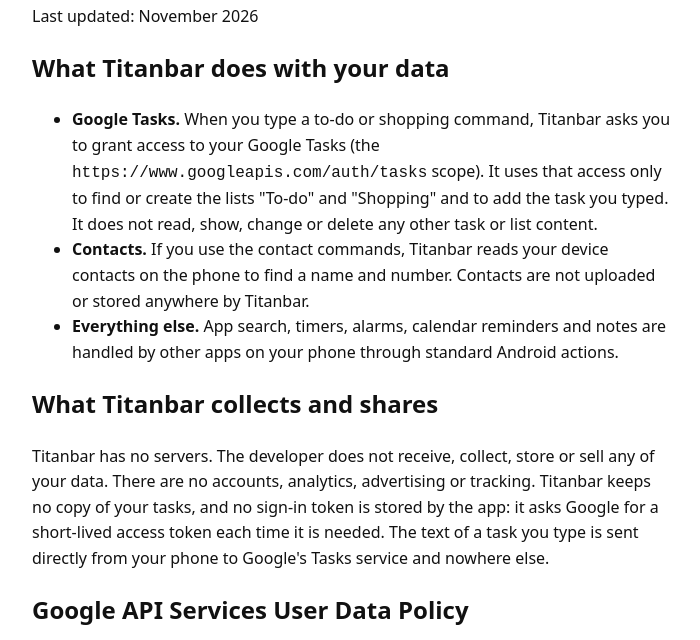
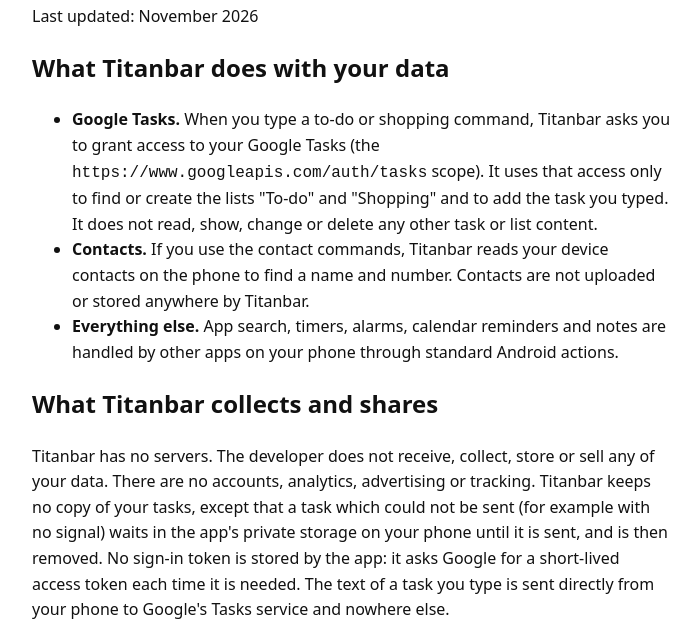
Before and after one commit to ali-w/titanbar-site, a plain HTML site: page privacy.html in a window 1280 px wide. Shown: the part 117-757 px from the top of the page, without its empty margins (288-988 px from the left). Drawn offline with Linux system fonts and the light colour scheme.

Commit message:
Privacy policy: mention the local queue for unsent tasks
Co-Authored-By: Claude Sonnet 5.5 <noreply@anthropic.com>

```diff
--- a/privacy.html
+++ b/privacy.html
@@ -27,7 +27,7 @@
 
 <h2>What Titanbar collects and shares</h2>
 <p>Titanbar has no servers. The developer does not receive, collect, store or sell any of your data. There are no accounts,
-analytics, advertising or tracking. Titanbar keeps no copy of your tasks, and no sign-in token is stored by the app:
+analytics, advertising or tracking. Titanbar keeps no copy of your tasks, except that a task which could not be sent (for example with no signal) waits in the app's private storage on your phone until it is sent, and is then removed. No sign-in token is stored by the app:
 it asks Google for a short-lived access token each time it is needed. The text of a task you type is sent directly from your
 phone to Google's Tasks service and nowhere else.</p>
 
```
